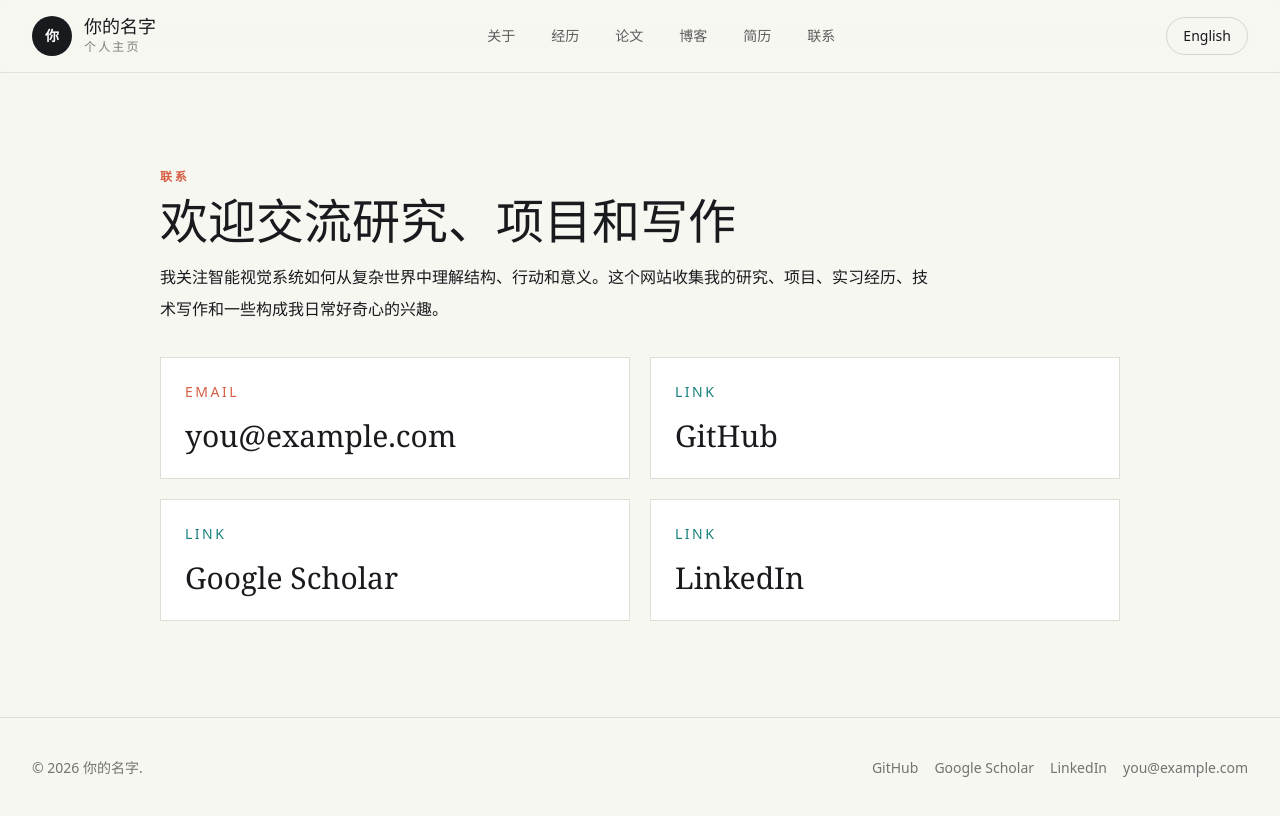
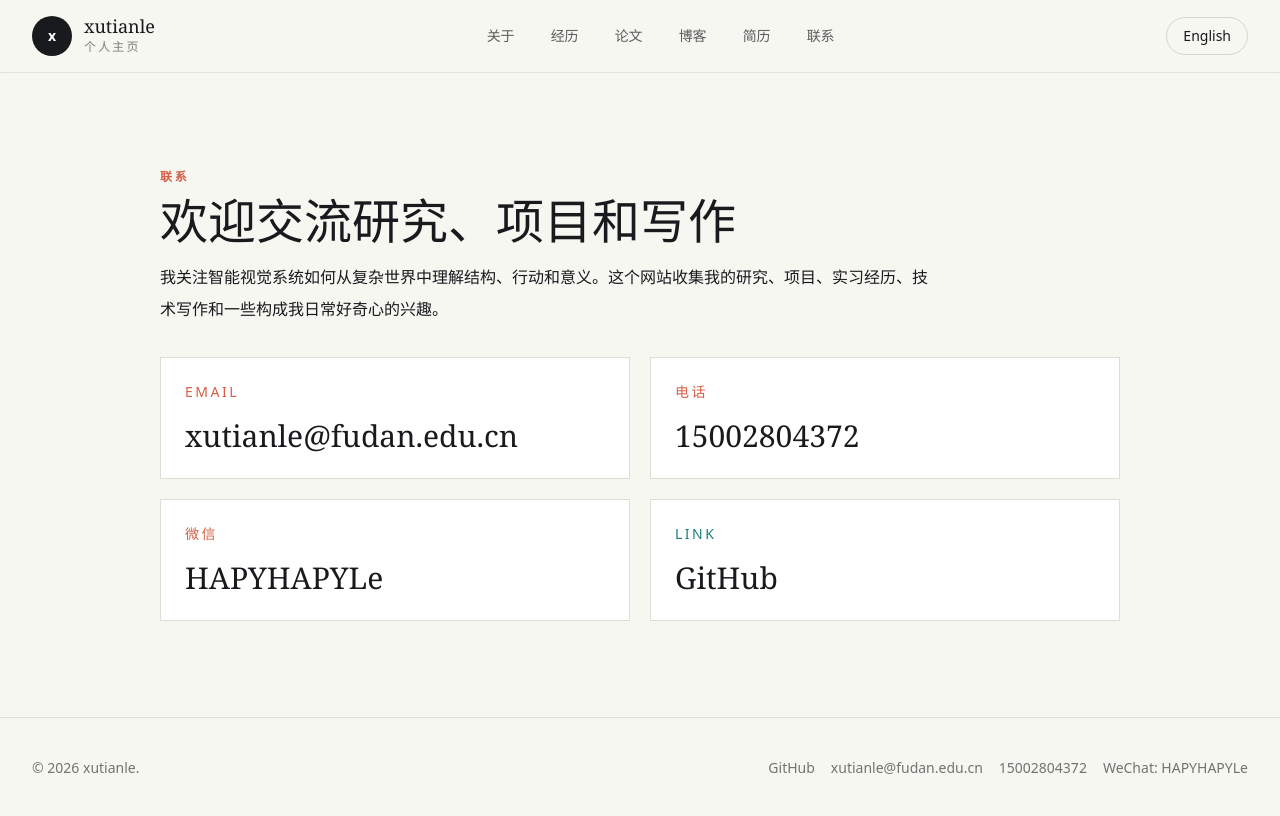
Before and after one commit to XuTianle0101/XuTianle0101.github.io, a Next.js app: page /contact in a window 1280 px wide. Built offline with nearby package versions, Linux system fonts and the light colour scheme.

Commit message:
add personal info

```diff
--- a/src/app/layout.tsx
+++ b/src/app/layout.tsx
@@ -2,7 +2,7 @@ import type { Metadata } from 'next';
 import './globals.css';
 
 export const metadata: Metadata = {
-  title: 'Your Name | Academic Personal Homepage',
+  title: 'xutianle | Academic Personal Homepage',
   description: 'A bilingual academic and career personal homepage.',
 };
 
--- a/src/components/site-shell.tsx
+++ b/src/components/site-shell.tsx
@@ -76,6 +76,10 @@ export function SiteShell({ locale, children, rootMode = false, currentPath = '/
             <a href={`mailto:${profile.email}`} className="hover:text-coral">
               {profile.email}
             </a>
+            <a href={`tel:${profile.phone}`} className="hover:text-coral">
+              {profile.phone}
+            </a>
+            <span>WeChat: {profile.wechat}</span>
           </div>
         </div>
       </footer>
--- a/src/data/experience.ts
+++ b/src/data/experience.ts
@@ -52,7 +52,7 @@ export const experiences: ExperienceItem[] = [
     links: [
       {
         label: 'Code',
-        href: 'https://github.com/yourname/vision-agent',
+        href: 'https://github.com/XuTianle0101/vision-agent',
       },
     ],
   },
--- a/src/data/profile.ts
+++ b/src/data/profile.ts
@@ -2,8 +2,8 @@ import type { LocalizedString } from '@/i18n';
 
 export const profile = {
   name: {
-    zh: '你的名字',
-    en: 'Your Name',
+    zh: 'xutianle',
+    en: 'xutianle',
   },
   headline: {
     zh: '计算机视觉 / 多模态智能 / 全栈工程',
@@ -13,7 +13,9 @@ export const profile = {
     zh: '中国，上海',
     en: 'Shanghai, China',
   },
-  email: 'you@example.com',
+  email: 'xutianle@fudan.edu.cn',
+  phone: '15002804372',
+  wechat: 'HAPYHAPYLe',
   portrait: '/images/portrait-placeholder.png',
   heroImage: '/images/editorial-desk.png',
   summary: {
@@ -74,15 +76,7 @@ export const profile = {
   socials: [
     {
       label: 'GitHub',
-      href: 'https://github.com/yourname',
-    },
-    {
-      label: 'Google Scholar',
-      href: 'https://scholar.google.com/',
-    },
-    {
-      label: 'LinkedIn',
-      href: 'https://www.linkedin.com/',
+      href: 'https://github.com/XuTianle0101',
     },
   ],
 } satisfies {
@@ -90,6 +84,8 @@ export const profile = {
   headline: LocalizedString;
   location: LocalizedString;
   email: string;
+  phone: string;
+  wechat: string;
   portrait: string;
   heroImage: string;
   summary: LocalizedString;
--- a/src/data/publications.ts
+++ b/src/data/publications.ts
@@ -26,7 +26,7 @@ export const publications: Publication[] = [
       zh: '面向开放世界场景理解的结构化视觉表示',
       en: 'Structured Visual Representations for Open-world Scene Understanding',
     },
-    authors: ['Your Name', 'Collaborator A', 'Advisor B'],
+    authors: ['xutianle', 'Collaborator A', 'Advisor B'],
     venue: 'Preprint',
     year: 2026,
     type: 'preprint',
@@ -41,7 +41,7 @@ export const publications: Publication[] = [
     featured: true,
     links: {
       arxiv: 'https://arxiv.org/',
-      code: 'https://github.com/yourname',
+      code: 'https://github.com/XuTianle0101',
     },
   },
   {
@@ -50,7 +50,7 @@ export const publications: Publication[] = [
       zh: '复杂视觉任务中的高效评测协议',
       en: 'Efficient Evaluation Protocols for Complex Vision Tasks',
     },
-    authors: ['Your Name', 'Collaborator C'],
+    authors: ['xutianle', 'Collaborator C'],
     venue: 'Workshop on Reliable AI Systems',
     year: 2025,
     type: 'workshop',
--- a/src/features/contact-page.tsx
+++ b/src/features/contact-page.tsx
@@ -3,6 +3,23 @@ import { profile } from '@/data/profile';
 import { type Locale, text } from '@/i18n';
 
 export function ContactPage({ locale }: { locale: Locale }) {
+  const directContacts = [
+    {
+      label: 'Email',
+      value: profile.email,
+      href: `mailto:${profile.email}`,
+    },
+    {
+      label: locale === 'zh' ? '电话' : 'Phone',
+      value: profile.phone,
+      href: `tel:${profile.phone}`,
+    },
+    {
+      label: locale === 'zh' ? '微信' : 'WeChat',
+      value: profile.wechat,
+    },
+  ];
+
   return (
     <section className="mx-auto max-w-5xl px-5 py-16 md:px-8 md:py-24">
       <SectionHeading
@@ -13,10 +30,24 @@ export function ContactPage({ locale }: { locale: Locale }) {
       </SectionHeading>
 
       <div className="grid gap-5 md:grid-cols-2">
-        <a href={`mailto:${profile.email}`} className="border border-line bg-white p-6 transition hover:-translate-y-1 hover:shadow-soft dark:border-white/10 dark:bg-white/[0.04]">
-          <p className="text-sm uppercase tracking-[0.18em] text-coral">Email</p>
-          <h2 className="mt-4 break-words font-serif text-3xl">{profile.email}</h2>
-        </a>
+        {directContacts.map((item) => {
+          const content = (
+            <>
+              <p className="text-sm uppercase tracking-[0.18em] text-coral">{item.label}</p>
+              <h2 className="mt-4 break-words font-serif text-3xl">{item.value}</h2>
+            </>
+          );
+
+          return item.href ? (
+            <a key={item.label} href={item.href} className="border border-line bg-white p-6 transition hover:-translate-y-1 hover:shadow-soft dark:border-white/10 dark:bg-white/[0.04]">
+              {content}
+            </a>
+          ) : (
+            <div key={item.label} className="border border-line bg-white p-6 dark:border-white/10 dark:bg-white/[0.04]">
+              {content}
+            </div>
+          );
+        })}
         {profile.socials.map((item) => (
           <a key={item.label} href={item.href} className="border border-line bg-white p-6 transition hover:-translate-y-1 hover:shadow-soft dark:border-white/10 dark:bg-white/[0.04]">
             <p className="text-sm uppercase tracking-[0.18em] text-teal">Link</p>
```
